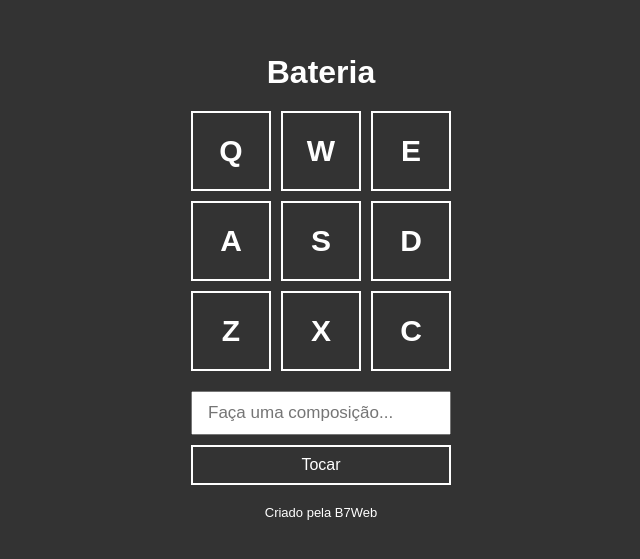
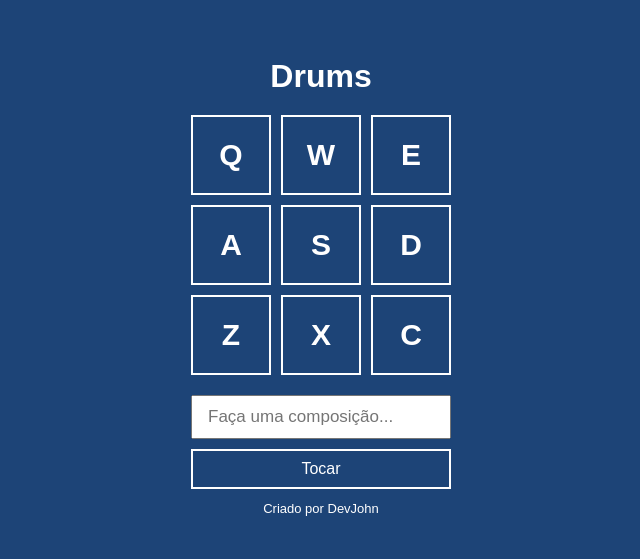
Before and after one commit to joaopedro1337/drummer-project, a plain HTML site: page index.html in a window 1280 px wide. Shown: the part 113-672 px from the top of the page, without its empty margins (319-959 px from the left). Drawn offline with Linux system fonts and the light colour scheme.

Commit message:
uptated width, color etc..

```diff
--- a/index.html
+++ b/index.html
@@ -4,11 +4,11 @@
     <meta charset="UTF-8">
     <meta http-equiv="X-UA-Compatible" content="IE=edge">
     <meta name="viewport" content="width=device-width, initial-scale=1.0">
-    <title>Bateria</title>
+    <title>Drums</title>
     <link rel="stylesheet" href="style.css" />
 </head>
 <body>
-    <h1>Bateria</h1>
+    <h1>Drums</h1>
 
     <div class="keys">
         <div data-key="keyq" class="key">Q</div>
@@ -28,7 +28,7 @@
         <button>Tocar</button>
     </div>
 
-    <footer>Criado pela B7Web</footer>
+    <footer><a href="">Criado por DevJohn</a></footer>
 
     <audio id="s_keyq" src="sounds/keyq.wav"></audio>
     <audio id="s_keyw" src="sounds/keyw.wav"></audio>
--- a/style.css
+++ b/style.css
@@ -9,7 +9,7 @@ body {
     justify-content: center;
     align-items: center;
     flex-direction: column;
-    background-color: #333;
+    background-color: rgb(29, 68, 119);
     font-family: Arial, Helvetica, sans-serif;
 }
 
@@ -62,8 +62,12 @@ h1 {
     background-color: rgba(0, 0, 0, 0.2);
 }
 
-footer {
+footer a {
     margin-top: 20px;
     color: #FFF;
+    text-decoration: none;
     font-size: 13px;
 }
+footer {
+    margin-top: 10px;
+}
```
